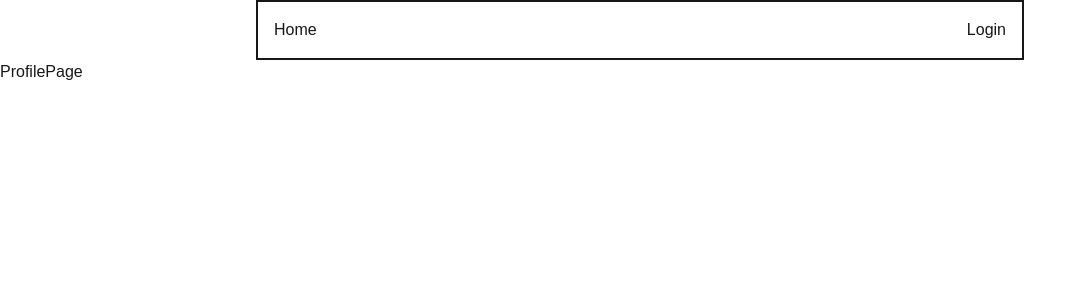
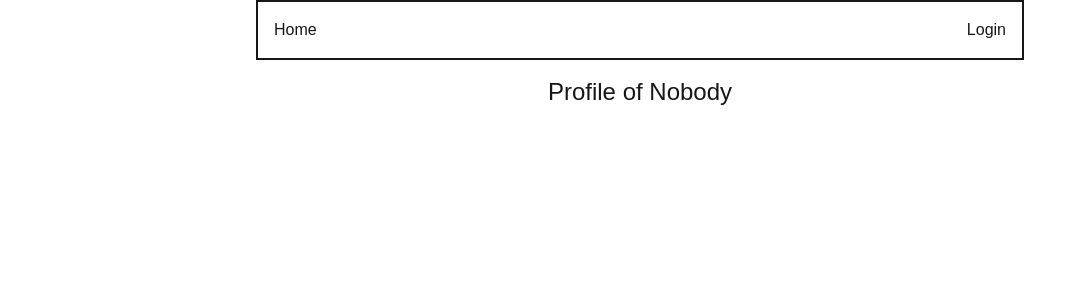
Before and after one commit to rablack/next-auth-howto, a Next.js app: page /profile in a window 1280 px wide. Shown: the top 300 px of the page, without its empty margins (0-1086 px from the left). Built offline with nearby package versions, Linux system fonts and the light colour scheme; no server answers.

Commit message:
Implemented ProfileDetails

```diff
--- a/app/profile/page.tsx
+++ b/app/profile/page.tsx
@@ -1,5 +1,20 @@
-const ProfilePage = () => {
-  return <div>ProfilePage</div>;
+import { auth } from "@/auth";
+import ProfileDetails from "@/components/user/ProfileDetails";
+import { SessionProvider } from "next-auth/react";
+
+const ProfilePage = async () => {
+  const session = await auth();
+  const user = session?.user;
+  const name = user?.name || "Nobody";
+
+  return (
+    <main className="">
+      <div className="flex gap-8 justify-center sm:items-start">
+        <h1 className="p-4 text-2xl">Profile of {name}</h1>
+      </div>
+      <SessionProvider>{user?.name && <ProfileDetails />}</SessionProvider>
+    </main>
+  );
 };
 
 export default ProfilePage;
--- /dev/null
+++ b/components/user/ProfileDetails.tsx
@@ -0,0 +1,32 @@
+"use client";
+// Illustrate use of useSession to access details of the
+// session on the client. Note the SessionProvider wrapper
+// in the corresponding server component
+// (@/app/profile/page.tsx)
+import { useSession } from "next-auth/react";
+
+const ProfileDetails = () => {
+  const session = useSession();
+  const user = session.data?.user;
+  return (
+    <div className="flex justify-center">
+      <table>
+        <tbody>
+          {user &&
+            Object.entries(user).map((entry) => {
+              const capName =
+                entry[0].charAt(0).toUpperCase() + entry[0].slice(1);
+              return (
+                <tr key={entry[0]}>
+                  <td className="justify-self-end px-4">{capName}</td>
+                  <td className="px-4">{entry[1] || "null"}</td>
+                </tr>
+              );
+            })}
+        </tbody>
+      </table>
+    </div>
+  );
+};
+
+export default ProfileDetails;
```
